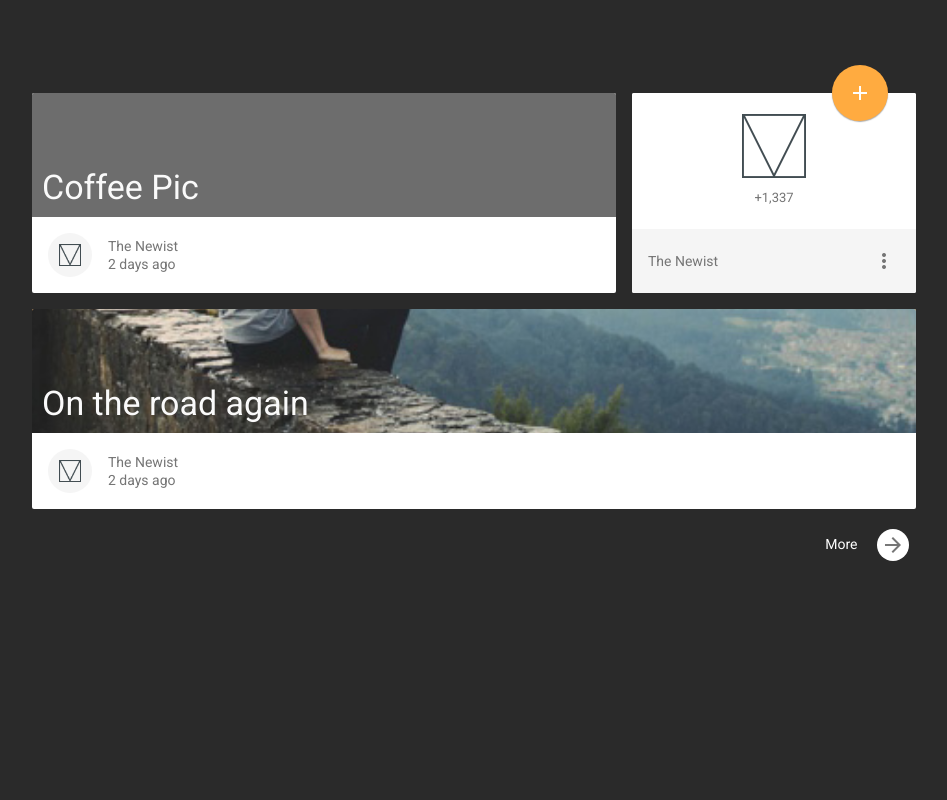
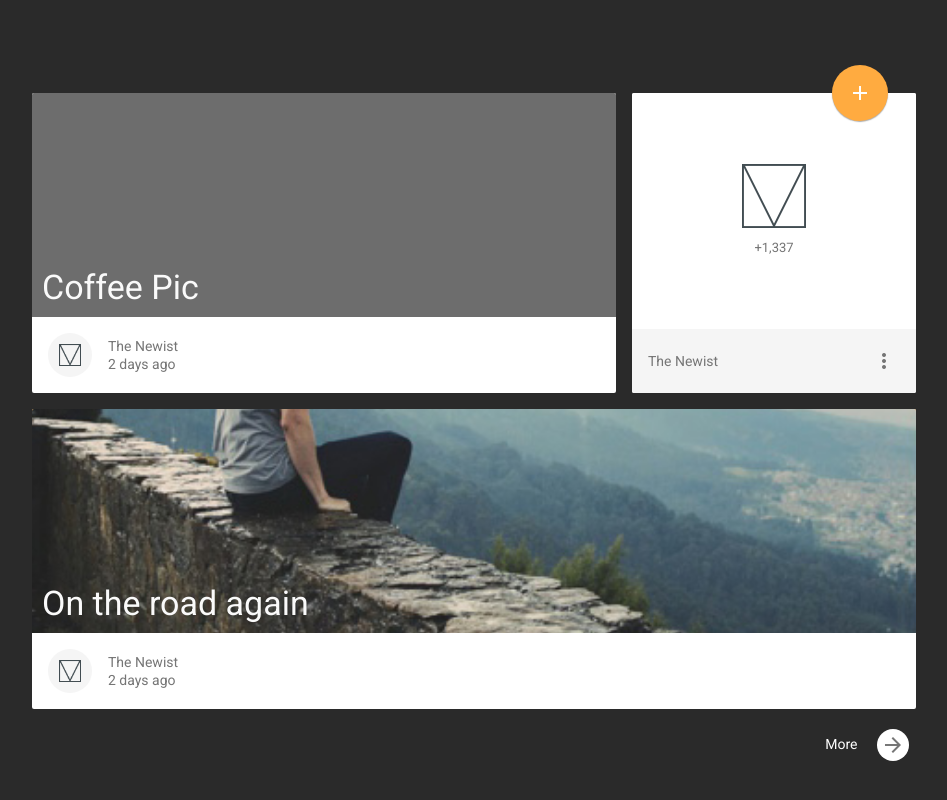
Before and after one commit to Razzaz/digiwar, a plain HTML site: page index.html in a window 1280 px wide. Shown: the whole page, without its empty margins (166-1113 px from the left). Drawn offline with nearby package versions, Linux system fonts and the light colour scheme.

Commit message:
adjuts heigh again

```diff
--- a/styles.css
+++ b/styles.css
@@ -70,7 +70,7 @@ body .demo-blog {
   -webkit-align-items: stretch;
       -ms-flex-align: stretch;
           align-items: stretch;
-  max-height: 300px;
+  min-height: 300px;
 }
 .demo-blog .mdl-card__title {
   padding: 16px;
```
